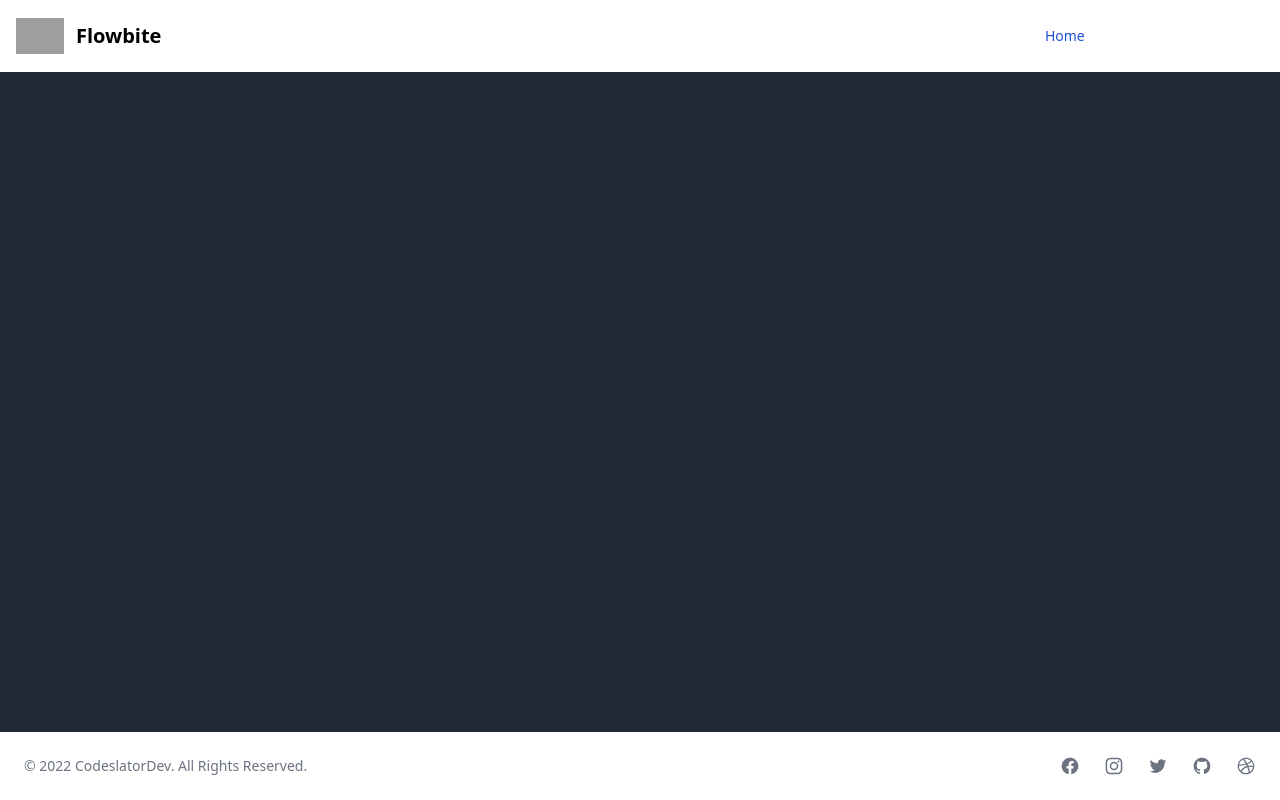
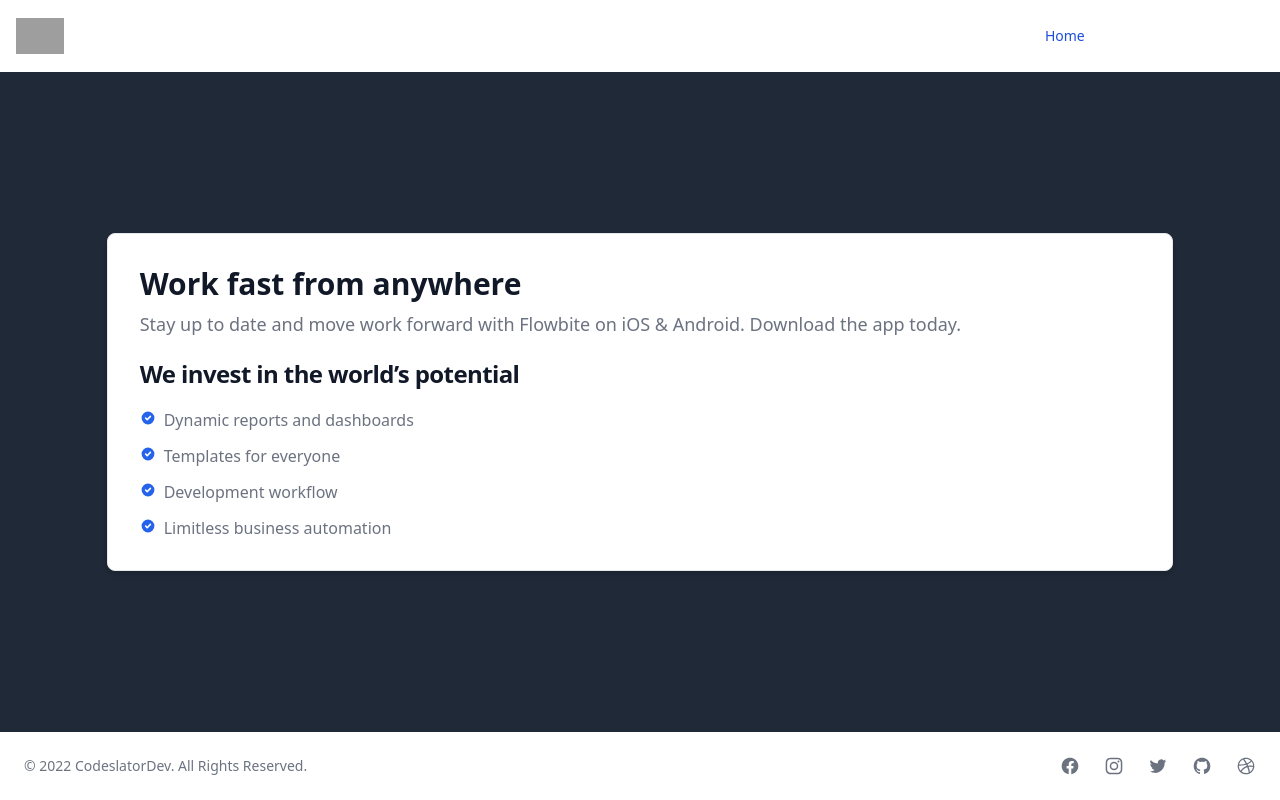
Before and after one commit to codeslator/webtroniclabs-test, a React (Vite) app: page /home in a window 1280 px wide. Built offline with nearby package versions, Linux system fonts and the light colour scheme; grey boxes are pictures that could not be loaded.

Commit message:
Adding hero card and content in HomePage; Creating new Navbar in AuthLayout;

```diff
--- a/src/views/components/home/NavBar.tsx
+++ b/src/views/components/home/NavBar.tsx
@@ -37,8 +37,8 @@ const NavBar = () => {
     <nav className="bg-white border-gray-200 px-2 sm:px-4 py-2.5 dark:bg-gray-900">
       <div className="container flex flex-wrap justify-between items-center mx-auto">
         <a href="https://flowbite.com/" className="flex items-center">
-          <img src="https://flowbite.com/docs/images/logo.svg" className="mr-3 h-6 sm:h-9" alt="Flowbite Logo" />
-          <span className="self-center text-xl font-semibold whitespace-nowrap dark:text-white">Flowbite</span>
+          <img src="https://webtroniclabs.com/assets/img/webtronic-logo-text.svg" className="mr-3 h-6 sm:h-9" alt="Flowbite Logo" />
+          {/* <span className="self-center text-xl font-semibold whitespace-nowrap dark:text-white">WebtronicLabs</span> */}
         </a>
         <button data-collapse-toggle="navbar-default" onClick={toggleOpenMenu} type="button" className="inline-flex items-center p-2 ml-3 text-sm text-gray-500 rounded-lg md:hidden hover:bg-gray-100 focus:outline-none focus:ring-2 focus:ring-gray-200 dark:text-gray-400 dark:hover:bg-gray-700 dark:focus:ring-gray-600" aria-controls="navbar-default" aria-expanded="false">
           <span className="sr-only">Open main menu</span>
--- a/src/views/layouts/AuthLayout.tsx
+++ b/src/views/layouts/AuthLayout.tsx
@@ -4,8 +4,17 @@ import { NavLink, Outlet } from 'react-router-dom';
 const AuthLayout: FC = () => {
   return (
     <div className="h-screen flex flex-rows justify-between">
-      <div className="hidden md:block md:w-6/12 bg-gray-900 p-5">
-        <NavLink to="/home" className="text-white bg-blue-700 hover:bg-blue-800 focus:ring-4 focus:ring-blue-300 font-medium rounded-lg text-sm px-5 py-2.5 mr-2 mb-2 dark:bg-blue-600 dark:hover:bg-blue-700 focus:outline-none dark:focus:ring-blue-800">Back to Home</NavLink>
+      <div className="hidden md:block md:w-6/12 bg-gray-900 border-r border-gray-200">
+        <nav className="bg-white px-2 sm:px-4 py-2.5 dark:bg-gray-900 w-full  border-b border-gray-200 dark:border-gray-600">
+          <div className="container flex flex-wrap justify-between items-center mx-auto">
+            <a href="https://flowbite.com/" className="flex items-center">
+              <img src="https://webtroniclabs.com/assets/img/webtronic-logo-text.svg" className="mr-3 h-6 sm:h-9" alt="WebtronicLabs Logo" />
+            </a>
+            <div className="flex md:order-2">
+              <NavLink to="/home" className="text-white bg-blue-700 hover:bg-blue-800 focus:ring-4 focus:outline-none focus:ring-blue-300 font-medium rounded-lg text-sm px-5 py-2.5 text-center mr-3 md:mr-0 dark:bg-blue-600 dark:hover:bg-blue-700 dark:focus:ring-blue-800">Back to Home</NavLink>
+            </div>
+          </div>
+        </nav>
       </div>
       <main className="w-full md:w-6/12 my-auto">
         <Outlet />
--- a/src/views/pages/HomePage.tsx
+++ b/src/views/pages/HomePage.tsx
@@ -3,6 +3,31 @@ import { FC } from 'react';
 const HomePage: FC = () => {
   return (
     <div className="mx-auto w-10/12">
+      <div className="p-4 w-full text-left bg-white rounded-lg border shadow-md sm:p-8 dark:bg-gray-800 dark:border-gray-700">
+        <h5 className="mb-2 text-3xl font-bold text-gray-900 dark:text-white">Work fast from anywhere</h5>
+        <p className="mb-5 text-base text-gray-500 sm:text-lg dark:text-gray-400">Stay up to date and move work forward with Flowbite on iOS & Android. Download the app today.</p>
+
+        <h2 className="mb-5 text-2xl text-left font-extrabold tracking-tight text-gray-900 dark:text-white">We invest in the world’s potential</h2>
+        <ul role="list" className="space-y-4 text-gray-500 dark:text-gray-400">
+          <li className="flex space-x-2">
+            <svg className="flex-shrink-0 w-4 h-4 text-blue-600 dark:text-blue-500" fill="currentColor" viewBox="0 0 20 20" xmlns="http://www.w3.org/2000/svg"><path fill-rule="evenodd" d="M10 18a8 8 0 100-16 8 8 0 000 16zm3.707-9.293a1 1 0 00-1.414-1.414L9 10.586 7.707 9.293a1 1 0 00-1.414 1.414l2 2a1 1 0 001.414 0l4-4z" clip-rule="evenodd"></path></svg>
+            <span className="font-light leading-tight">Dynamic reports and dashboards</span>
+          </li>
+          <li className="flex space-x-2">
+            <svg className="flex-shrink-0 w-4 h-4 text-blue-600 dark:text-blue-500" fill="currentColor" viewBox="0 0 20 20" xmlns="http://www.w3.org/2000/svg"><path fill-rule="evenodd" d="M10 18a8 8 0 100-16 8 8 0 000 16zm3.707-9.293a1 1 0 00-1.414-1.414L9 10.586 7.707 9.293a1 1 0 00-1.414 1.414l2 2a1 1 0 001.414 0l4-4z" clip-rule="evenodd"></path></svg>
+            <span className="font-light leading-tight">Templates for everyone</span>
+          </li>
+          <li className="flex space-x-2">
+            <svg className="flex-shrink-0 w-4 h-4 text-blue-600 dark:text-blue-500" fill="currentColor" viewBox="0 0 20 20" xmlns="http://www.w3.org/2000/svg"><path fill-rule="evenodd" d="M10 18a8 8 0 100-16 8 8 0 000 16zm3.707-9.293a1 1 0 00-1.414-1.414L9 10.586 7.707 9.293a1 1 0 00-1.414 1.414l2 2a1 1 0 001.414 0l4-4z" clip-rule="evenodd"></path></svg>
+            <span className="font-light leading-tight">Development workflow</span>
+          </li>
+          <li className="flex space-x-2">
+            <svg className="flex-shrink-0 w-4 h-4 text-blue-600 dark:text-blue-500" fill="currentColor" viewBox="0 0 20 20" xmlns="http://www.w3.org/2000/svg"><path fill-rule="evenodd" d="M10 18a8 8 0 100-16 8 8 0 000 16zm3.707-9.293a1 1 0 00-1.414-1.414L9 10.586 7.707 9.293a1 1 0 00-1.414 1.414l2 2a1 1 0 001.414 0l4-4z" clip-rule="evenodd"></path></svg>
+            <span className="font-light leading-tight">Limitless business automation</span>
+          </li>
+        </ul>
+
+      </div>
 
     </div>
   );
```
